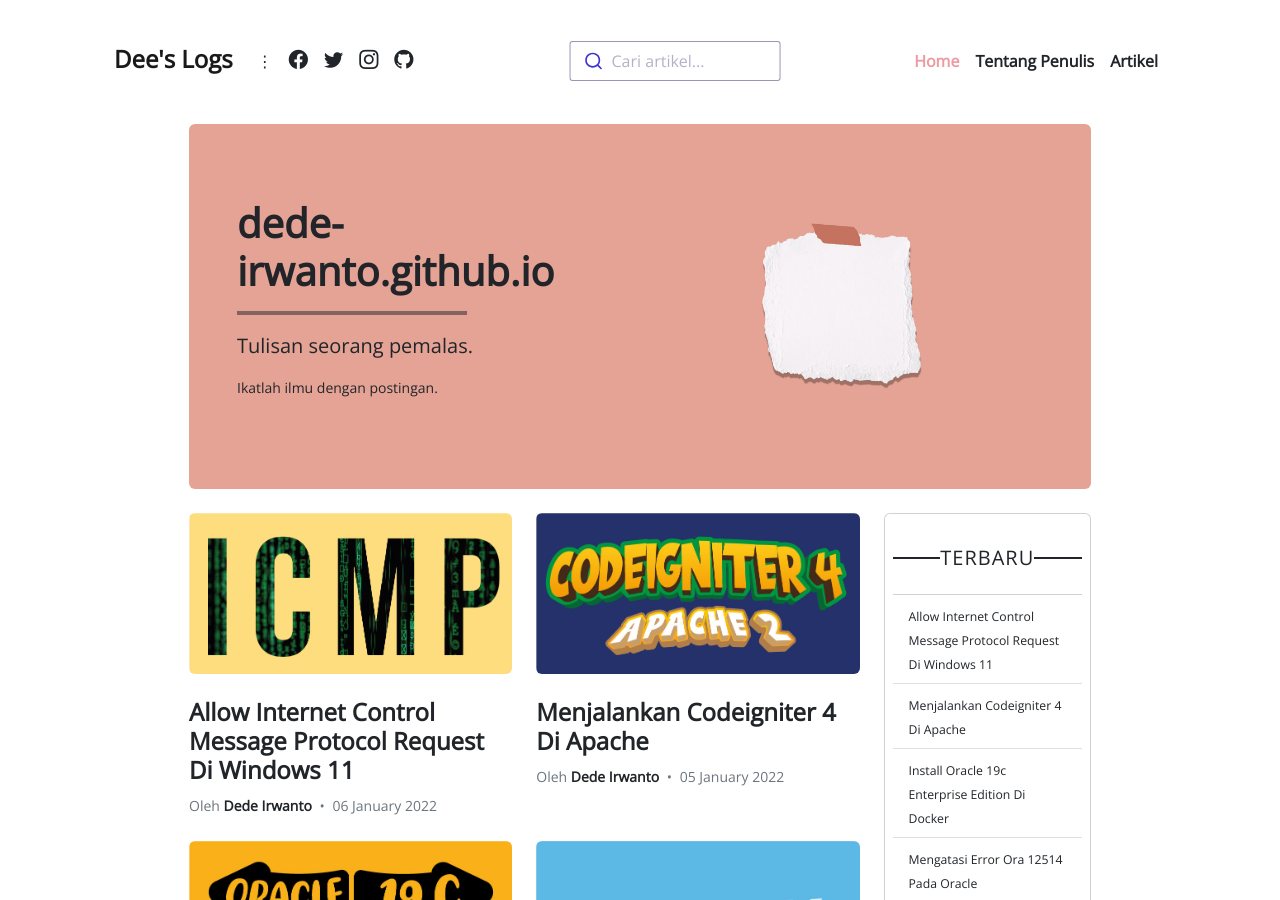
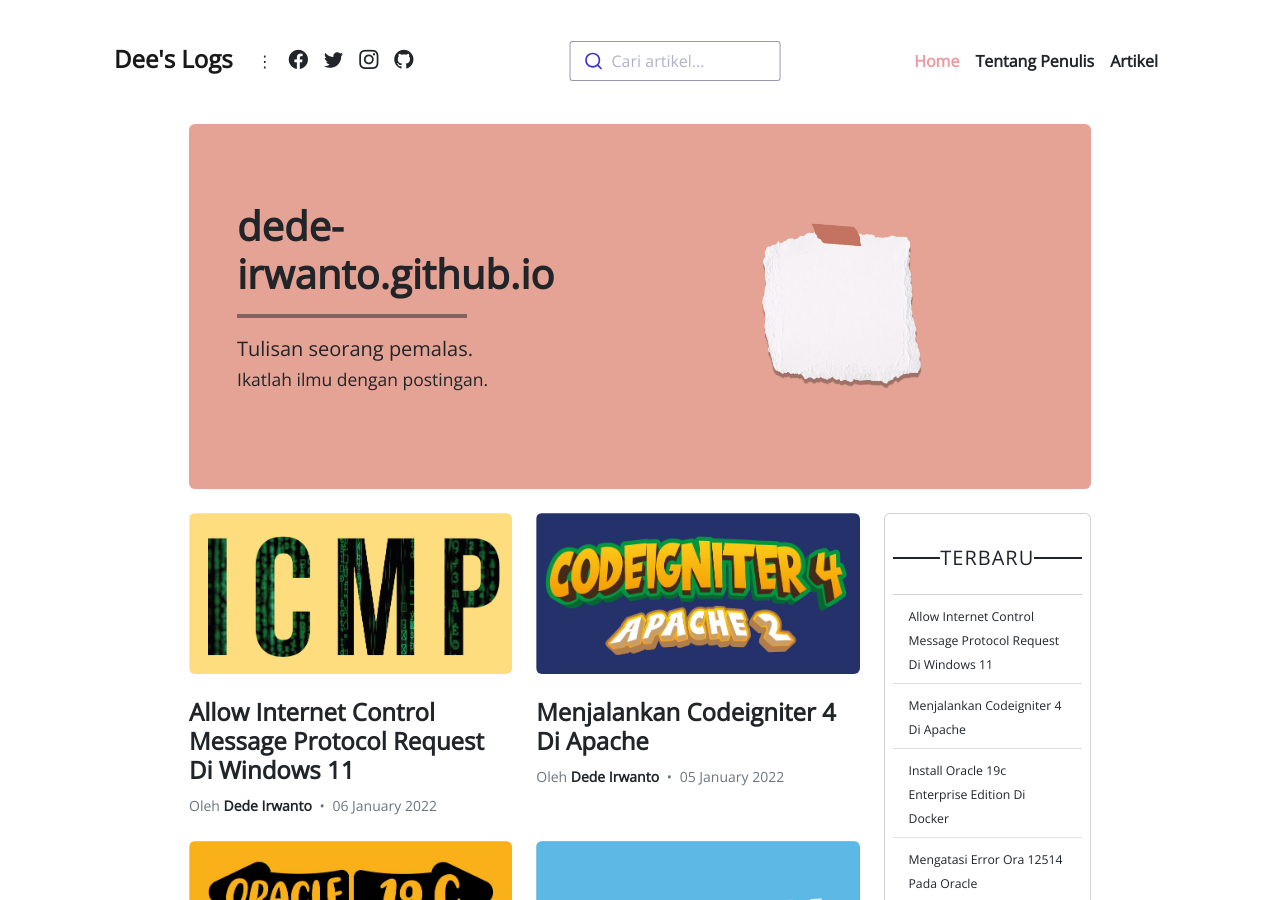
Before and after one commit to dede-irwanto/dede-irwanto.github.io, a Jekyll site: the page built from index.html, in a window 1280 px wide and 900 px high. Built offline with Jekyll 4.4.1, drawn with Linux system fonts in a browser that asks for light colours; nearby versions of some CDN libraries.

Commit message:
update index

```diff
--- a/index.html
+++ b/index.html
@@ -10,8 +10,10 @@
         <div class="feature col-6">
             <h1 class="fw-bold">dede-irwanto.github.io</h1>
             <hr class="border border-dark border-2 opacity-50" width="230px">
-            <p class="lead">Tulisan seorang pemalas.</p>
-            <p class="small">Ikatlah ilmu dengan postingan.</p>
+            <p class="lead">Tulisan seorang pemalas.<br />
+                <span class="small">Ikatlah ilmu dengan postingan.</span>
+            </p>
+
         </div>
         <div class="feature col-6 d-none d-lg-block">
             <img src="/images/jumbotron-img.jpg" class="img-fluid">
```
